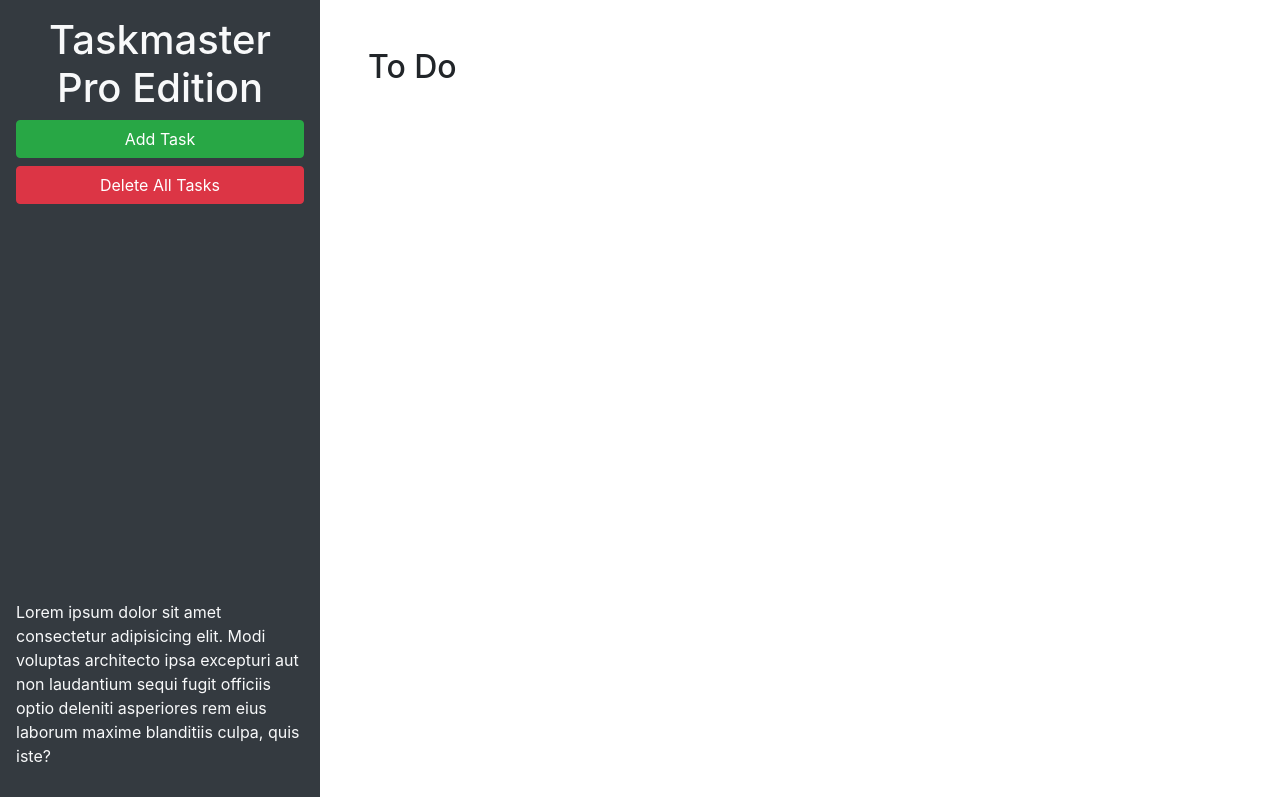
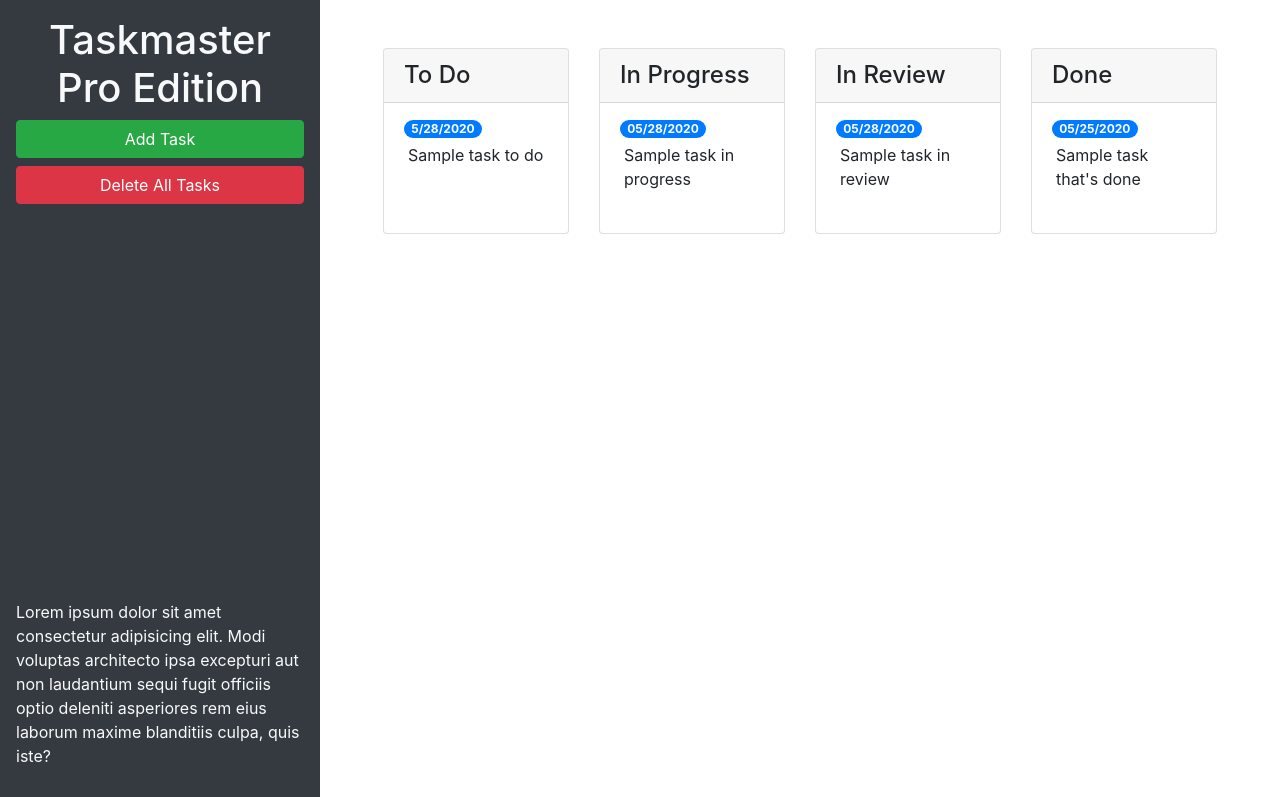
Before and after one commit to Abarragan89/taskmaster-pro, a plain HTML site: page index.html in a window 1280 px wide. Shown: the top 797 px of the page. Drawn offline with nearby package versions, Linux system fonts and the light colour scheme.

Commit message:
made lists into bootstrap cards and form styles

```diff
--- a/index.html
+++ b/index.html
@@ -24,9 +24,59 @@
       </p>
     </header>
     <main class="col-12 col-lg-9">
-      <div class="m-5">
-        <h2>To Do</h2>
-        <ul id="list-toDo" class="list-group"> </ul>
+      <div class="m-5 row justify-content-around">
+        <!-- todo start -->
+        <div class="col-12 col-md-6 col-xl-3 mb-3">
+          <div class="card">
+            <h4 class="card-header">To Do</h4>
+            <ul id="list-toDo" class="list-group list-group-flush">
+              <li class="list-group-item">
+                <span class="badge badge-primary badge-pill">5/28/2020</span>
+                <p class="m-1">Sample task to do</p>
+              </li>
+            </ul>
+          </div>
+        </div>
+        <!-- todo end -->
+        <!-- in progress start -->
+        <div class="col-12 col-md-6 col-xl-3 mb-3">
+          <div class="card">
+            <h4 class="card-header">In Progress</h4>
+            <ul id="list-inProgress" class="list-group list-group-flush">
+              <li class="list-group-item">
+                <span class="badge badge-primary badge-pill">05/28/2020</span>
+                <p class="m-1">Sample task in progress</p>
+              </li>
+            </ul>
+          </div>
+        </div>
+        <!-- in progress end -->
+        <!-- in review start -->
+        <div class="col-12 col-md-6 col-xl-3 mb-3">
+          <div class="card">
+            <h4 class="card-header">In Review</h4>
+            <ul id="list-inReview" class="list-group list-group-flush">
+              <li class="list-group-item">
+                <span class="badge badge-primary badge-pill">05/28/2020</span>
+                <p class="m-1">Sample task in review</p>
+              </li>
+            </ul>
+          </div>
+        </div>
+        <!-- in review end -->
+        <!-- done start -->
+        <div class="col-12 col-md-6 col-xl-3 mb-3">
+          <div class="card">
+            <h4 class="card-header">Done</h4>
+            <ul id="list-done" class="list-group list-group-flush">
+              <li class="list-group-item">
+                <span class="badge badge-primary badge-pill">05/25/2020</span>
+                <p class="m-1">Sample task that's done</p>
+              </li>
+            </ul>
+          </div>
+        </div>
+        <!-- done end -->
       </div>
     </main>
   </div>
@@ -46,11 +96,11 @@
           <form>
             <div class="form-group">
               <label for="modalTaskDescription">Task description</label>
-              <textarea id="modalTaskDescription" rows="3"></textarea>
+              <textarea class="form-control" id="modalTaskDescription" rows="3"></textarea>
             </div>
             <div class="form-group">
               <label for="modalDueDate">Due date</label>
-              <input type="text" id="modalDueDate" placeholder="mm/dd/yyyy" autocomplete="off" />
+              <input type="text" class="form-control" id="modalDueDate" placeholder="mm/dd/yyyy" autocomplete="off" />
             </div>
           </form>
         </div>
```
